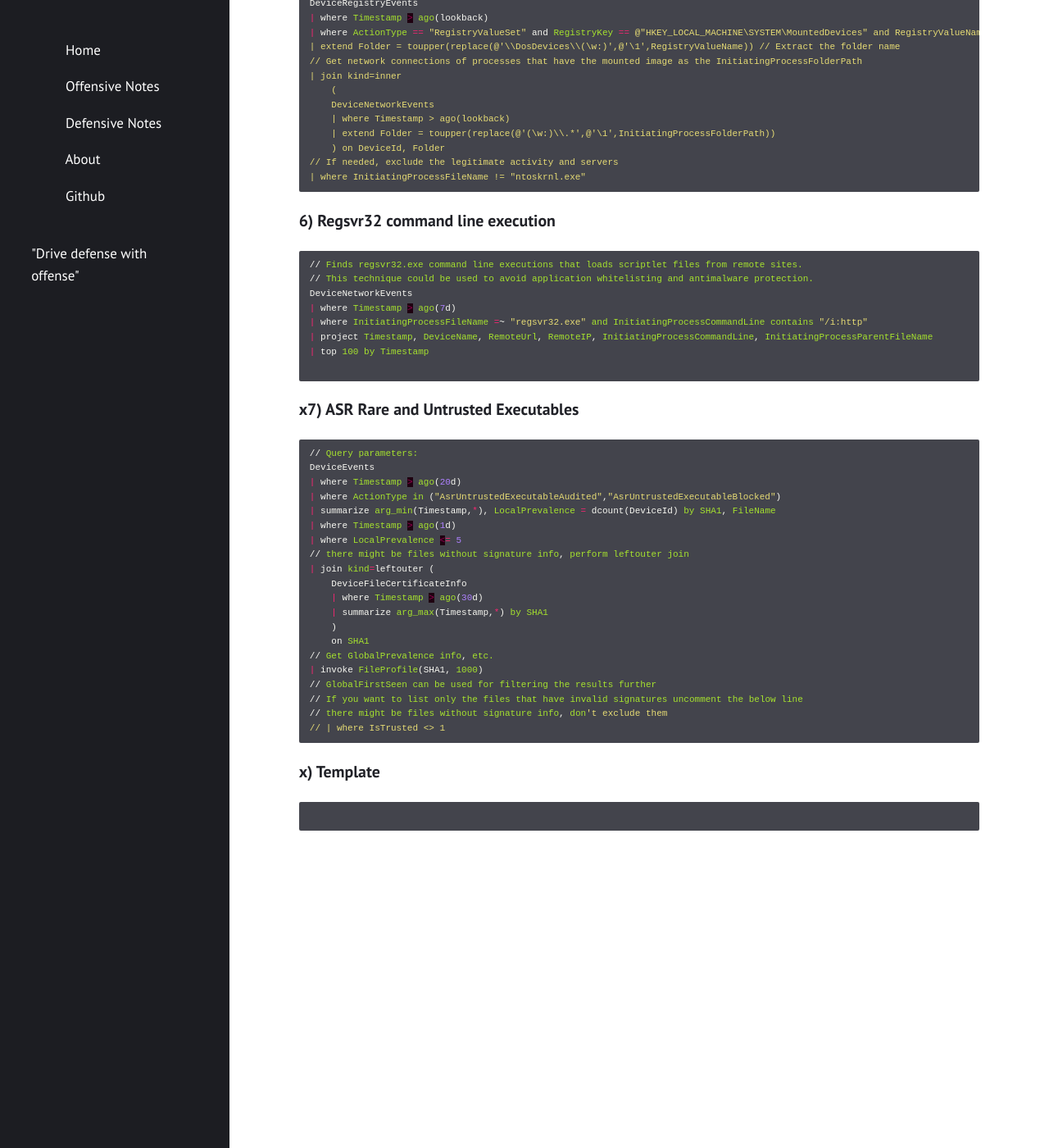
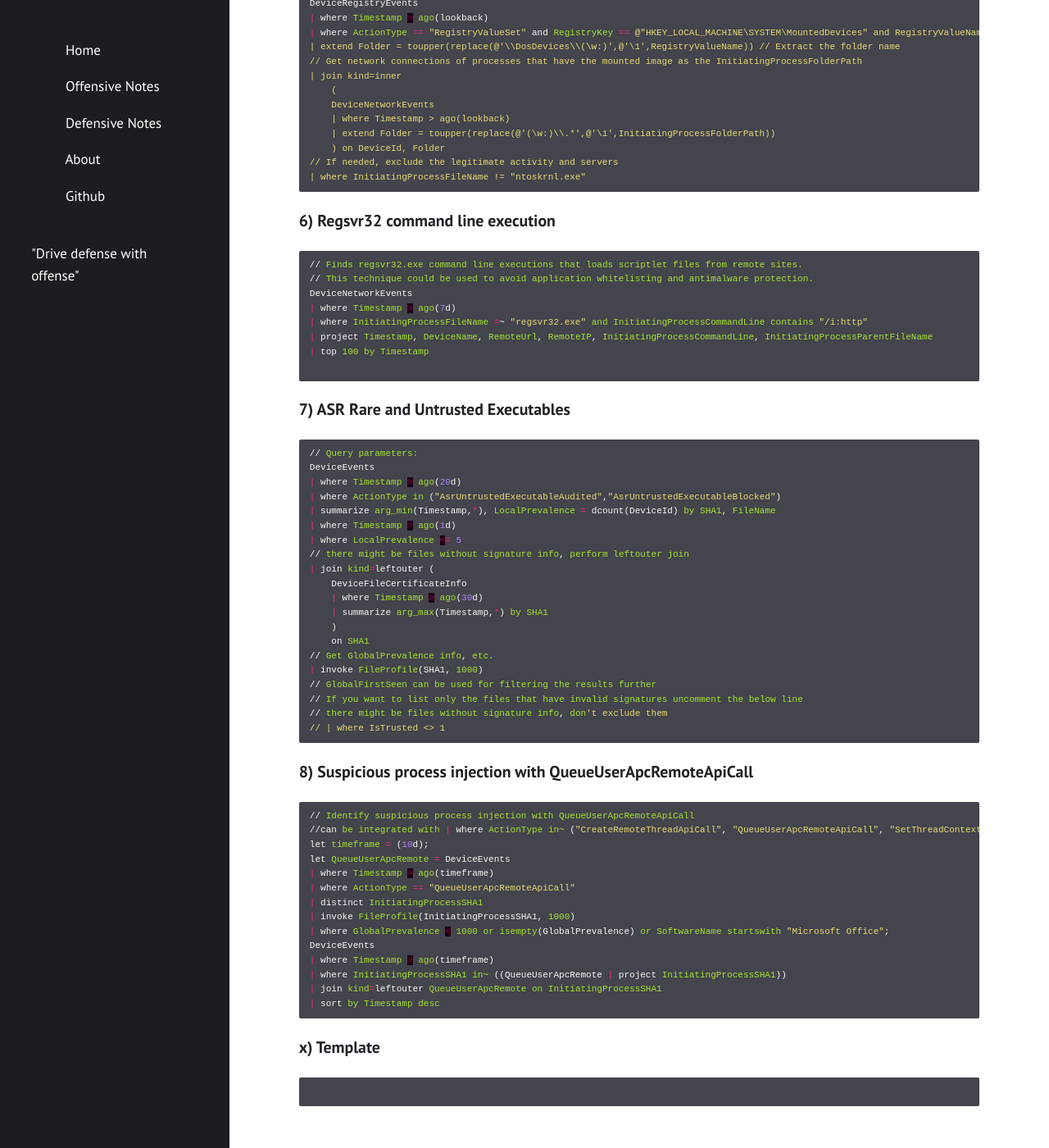
Before and after one commit to Fil88/Fil88.github.io, a Jekyll site: the page built from _posts/2021-11-01-Hunting-for-evil.md, in a window 1280 px wide and 1400 px high, scrolled down 5022 px. Shown: the whole window at 82% size. Built offline with Jekyll 4.4.1, drawn with Linux system fonts in a browser that asks for light colours.

Commit message:
Update 2021-11-01-Hunting-for-evil.md

````diff
--- a/_posts/2021-11-01-Hunting-for-evil.md
+++ b/_posts/2021-11-01-Hunting-for-evil.md
@@ -212,7 +212,7 @@ DeviceNetworkEvents
 
 ```
 
-### x7) ASR Rare and Untrusted Executables
+### 7) ASR Rare and Untrusted Executables
 
 ```powershell
 // Query parameters:
@@ -237,6 +237,25 @@ DeviceEvents
 // | where IsTrusted <> 1
 ```
 
+### 8) Suspicious process injection with QueueUserApcRemoteApiCall
+
+```powershell
+// Identify suspicious process injection with QueueUserApcRemoteApiCall
+//can be integrated with | where ActionType in~ ("CreateRemoteThreadApiCall", "QueueUserApcRemoteApiCall", "SetThreadContextRemoteApiCall", "WriteProcessMemoryRemoteApiCall", "QueueUserApc", "NtAllocateVirtualMemoryRemoteApiCall" )
+let timeframe = (10d);
+let QueueUserApcRemote = DeviceEvents
+| where Timestamp > ago(timeframe)
+| where ActionType == "QueueUserApcRemoteApiCall"
+| distinct InitiatingProcessSHA1
+| invoke FileProfile(InitiatingProcessSHA1, 1000)
+| where GlobalPrevalence < 1000 or isempty(GlobalPrevalence) or SoftwareName startswith "Microsoft Office";
+DeviceEvents
+| where Timestamp > ago(timeframe)
+| where InitiatingProcessSHA1 in~ ((QueueUserApcRemote | project InitiatingProcessSHA1))
+| join kind=leftouter QueueUserApcRemote on InitiatingProcessSHA1
+| sort by Timestamp desc
+```
+
 ### x) Template
 
 ```powershell
````
